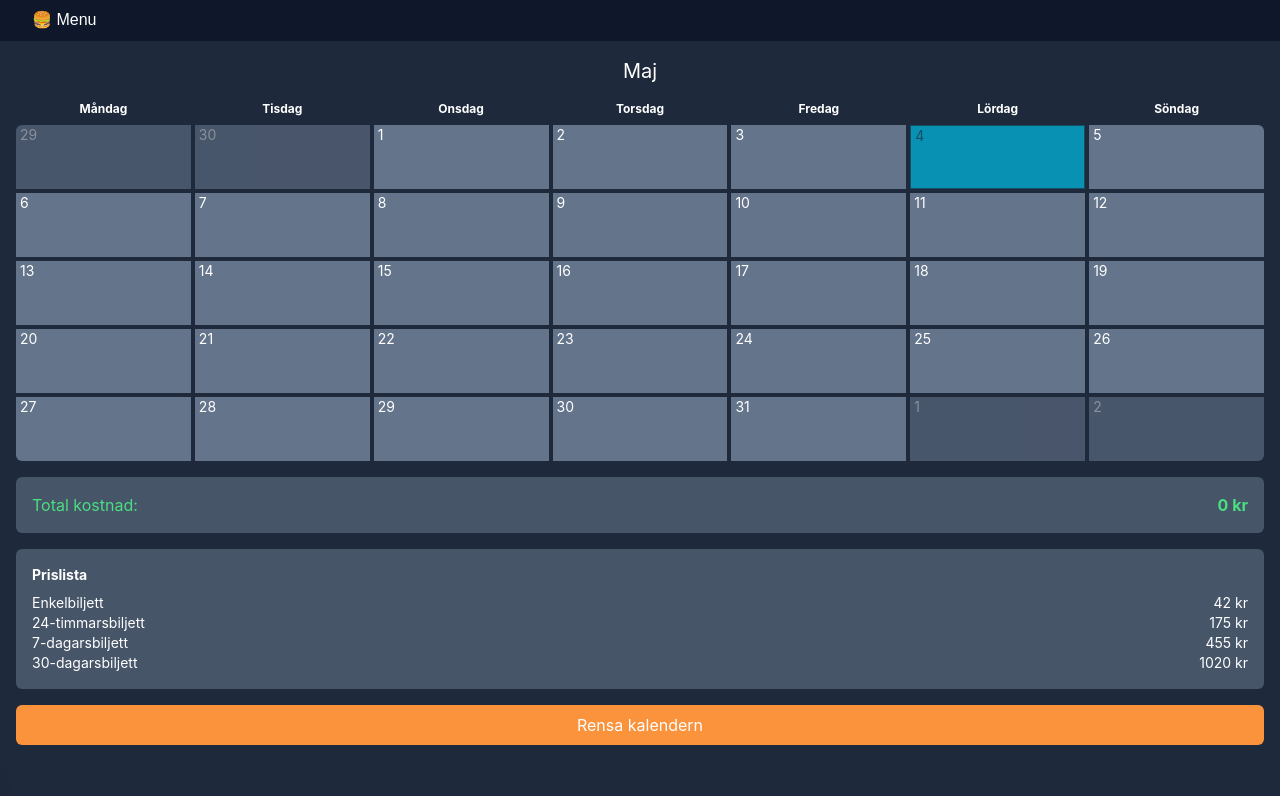
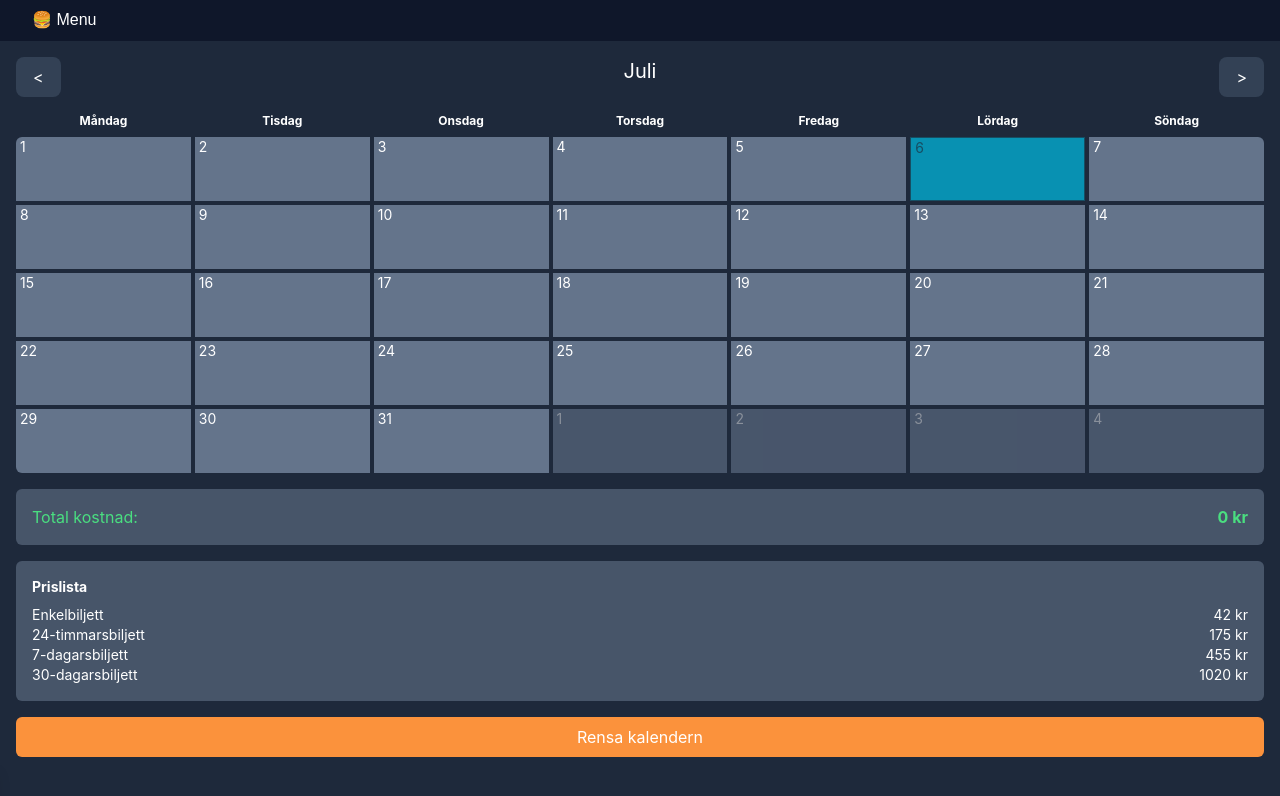
Before and after one commit to nbjorling/nextjs, a Next.js app: page /slcardcalculator in a window 1280 px wide. Shown: the top 796 px of the page. Built offline with nearby package versions, Linux system fonts and the light colour scheme; a web font is replaced by a local one.

Commit message:
add possibility to change month

```diff
--- a/pages/slcardcalculator.tsx
+++ b/pages/slcardcalculator.tsx
@@ -109,17 +109,19 @@ function setupDays({ date }: { date: Date }) {
 }
 
 export default function SlCardCalculator() {
-  const date = new Date('2024-05-04');
+  const [monthToLookAt, setMonthToLookAt] = useState(0);
   const [travelDays, setTravelDays] = useState<number[]>([]);
   const [boxes, setBoxes] = useState([]);
   const [count, setCount] = useState(0);
+
+  const date = dayjs().add(monthToLookAt, 'month').toDate();
   const todaysDay = dayjs(date).date();
   const month = dayjs(date).month();
   const DAILY_COST = 42;
 
   useEffect(() => {
     setBoxes(setupDays({ date: date }));
-  }, [travelDays]);
+  }, [travelDays, monthToLookAt]);
 
   function addRemoveTravel(e, index) {
     setCount(count + 1);
@@ -135,7 +137,19 @@ export default function SlCardCalculator() {
 
   return (
     <main className='flex min-h-screen w-full flex-col gap-4 bg-slate-800 p-4 text-white'>
-      <p className='text-bold  w-full text-center text-xl'>{MONTHS[month]}</p>
+      <div className='flex'>
+        <button
+          className='h-10 w-12 rounded-lg bg-slate-700'
+          type='button'
+          onClick={() => setMonthToLookAt(monthToLookAt - 1)}
+        >{`<`}</button>
+        <p className='text-bold  w-full text-center text-xl'>{MONTHS[month]}</p>
+        <button
+          className='h-10 w-12 rounded-lg bg-slate-700'
+          type='button'
+          onClick={() => setMonthToLookAt(monthToLookAt + 1)}
+        >{`>`}</button>
+      </div>
 
       <div className='grid grid-cols-7 gap-1 rounded-lg text-xs'>
         {daysOrder.map((day) => {
@@ -158,7 +172,7 @@ export default function SlCardCalculator() {
               key={index}
               className={twJoin(
                 'flex h-16 w-auto cursor-pointer flex-col  px-1 text-sm',
-                box.index + 1 === todaysDay
+                box.index + 1 === todaysDay && monthToLookAt === 0
                   ? 'border border-cyan-900 bg-cyan-600 text-cyan-900 hover:bg-cyan-700'
                   : bgColor,
                 box.isCurrentMonth ? '' : 'text-gray-300 opacity-60',
```
